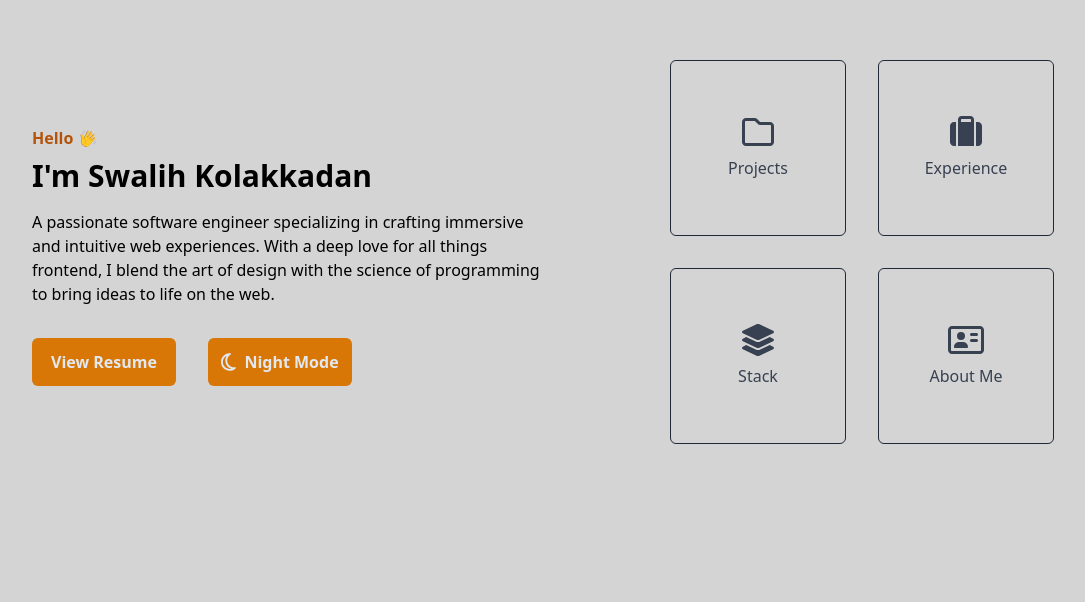
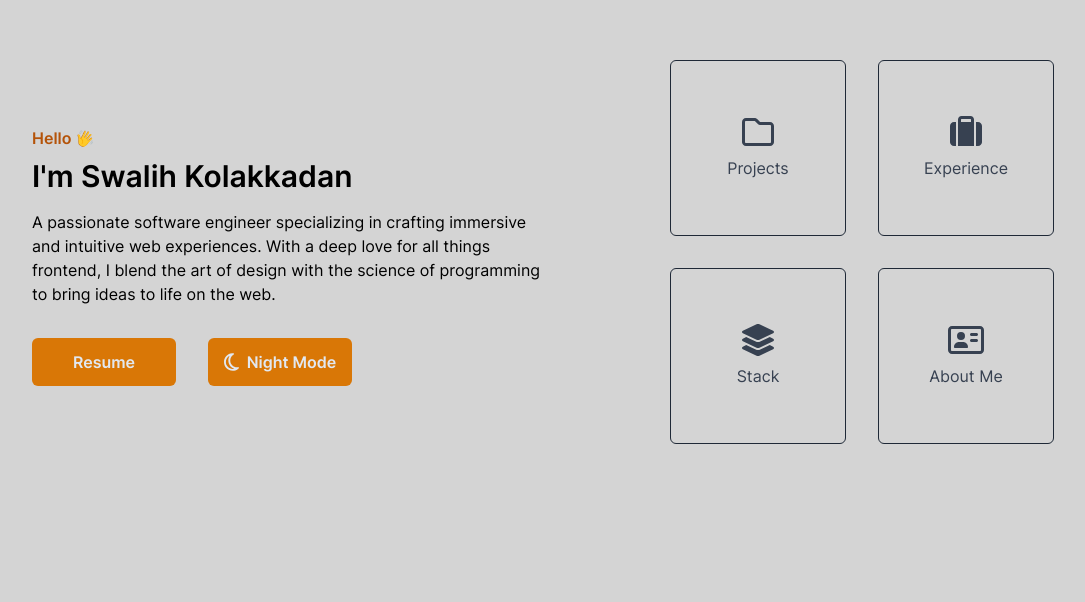
Before and after one commit to swalihkolakkadan/swalih-kolakkadan, a Gatsby site: page / in a window 1280 px wide. Shown: the part 112-714 px from the top of the page, without its empty margins (88-1173 px from the left). Built offline with nearby package versions, Linux system fonts and the light colour scheme; Gatsby itself is replaced by a stand-in of ours.

Commit message:
Added inter font

```diff
--- a/src/components/Home.tsx
+++ b/src/components/Home.tsx
@@ -32,7 +32,7 @@ const Home = () => {
     }
   };
   return (
-    <div className="col-span-1 flex flex-grow flex-col lg:justify-center items-center ">
+    <div className="col-span-1 flex flex-grow flex-col lg:justify-center items-center">
       <div className="lg:ml-24">
         <div className="font-semibold text-amber-700 dark:text-amber-100 pt-6 transition duration-700">
           Hello <span className="inline-block scale-x-[-1]"> 👋</span>
@@ -45,7 +45,7 @@ const Home = () => {
             target="_blank"
           >
             <button className="bg-amber-600 text-slate-200 dark:bg-amber-200 dark:text-slate-900 w-36 h-12 font-semibold rounded-md hover:text-amber-200 dark:hover:text-amber-500 transition duration-300">
-              View Resume
+              Resume
             </button>
           </a>
           <button
--- a/src/components/Layout.tsx
+++ b/src/components/Layout.tsx
@@ -4,7 +4,7 @@ import Home from "./Home";
 
 const Layout = ({ children }: any) => {
   return (
-    <div className="bg-neutral-300 dark:bg-neutral-800 text-fcolor-light dark:text-gray-200 flex flex-col min-h-screen transition duration-700">
+    <div className="bg-neutral-300 dark:bg-neutral-800 text-fcolor-light dark:text-gray-200 flex flex-col min-h-screen transition duration-700 font-inter">
       <main className="grid grid-cols-1 lg:grid-cols-2 gap-2 flex-grow px-6 py-12">
         <Home />
         {children}
--- a/src/styles/global.css
+++ b/src/styles/global.css
@@ -2,6 +2,11 @@
 @tailwind components;
 @tailwind utilities;
 
+@font-face {
+  font-family: inter;
+  src: url("./Inter-VariableFont_slnt\,wght.ttf") format("truetype");
+}
+
 .menu-button {
   @apply w-80 p-2 flex lg:w-44 lg:flex-col items-center justify-center gap-2 lg:h-44 border border-gray-800 dark:border-gray-200 rounded-md hover:text-amber-700 dark:hover:text-amber-300 hover:border-amber-700 dark:hover:border-amber-300;
 }
--- a/tailwind.config.js
+++ b/tailwind.config.js
@@ -18,6 +18,9 @@ module.exports = {
       spacing: {
         "2px": "2px",
       },
+      fontFamily: {
+        inter: ["inter"],
+      },
     },
   },
   plugins: [],
```
Also changed, not shown: src/styles/Inter-Bold.ttf (deleted), src/styles/Inter-Light.ttf (deleted), src/styles/Inter-Medium.ttf (deleted), src/styles/Inter-Regular.ttf (deleted), src/styles/Inter-SemiBold.ttf (deleted), src/styles/Inter-VariableFont_slnt,wght.ttf (added).
